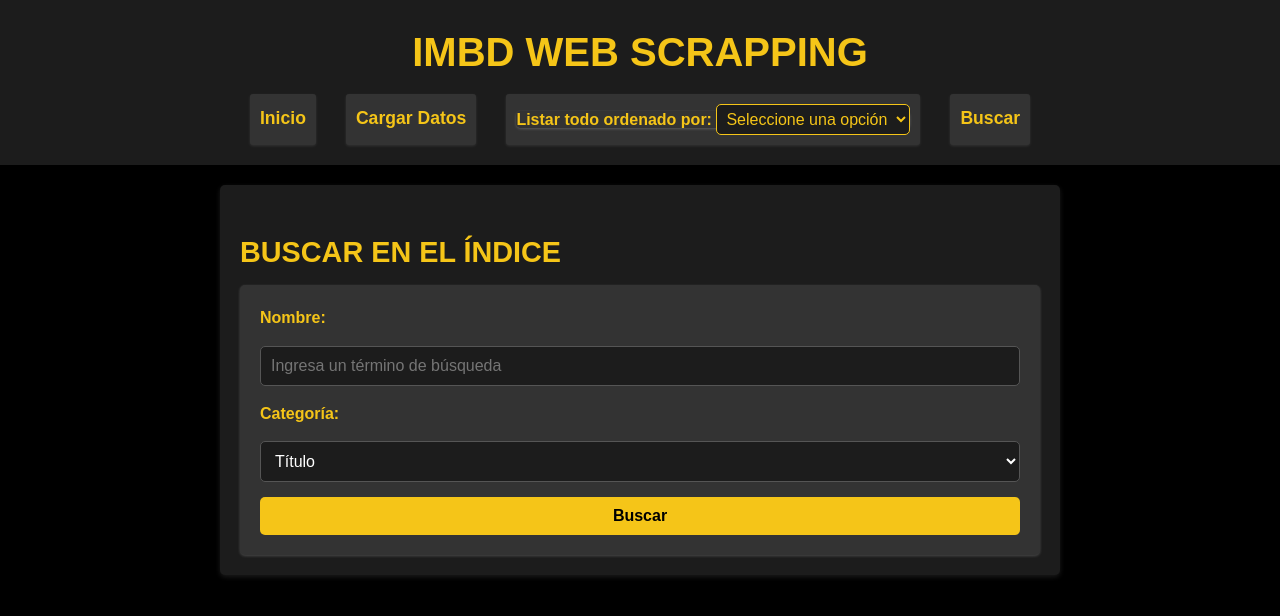
After one commit to JuaniniGC/IMBd_web_scrapping_app, a Django app: page /search/ in a window 1280 px wide. The commit adds this page. Shown: the top 616 px of the page. Run offline with Django 5.2, Linux system fonts and the light colour scheme.

Commit message:
feat: implement search function

```diff
--- a/IMBd_web_scrapping/IMBd_web_scrapping/urls.py
+++ b/IMBd_web_scrapping/IMBd_web_scrapping/urls.py
@@ -16,7 +16,7 @@
 """
 from django.contrib import admin
 from django.urls import path
-from home.views import home, load_data, order_by_rate, order_by_votes, order_by_duration, order_by_year, order_by_recommended_age, order_by_title
+from home.views import home, load_data, order_by_rate, order_by_votes, order_by_duration, order_by_year, order_by_recommended_age, order_by_title, search_results, search_page
 
 urlpatterns = [
     path('admin/', admin.site.urls),
@@ -27,5 +27,7 @@
     path("order_by_duration", order_by_duration, name="order_by_duration"),
     path("order_by_year", order_by_year, name="order_by_year"),
     path("order_by_recommended_age", order_by_recommended_age, name="order_by_recommended_age"),
-    path("order_by_title", order_by_title, name="order_by_title")
+    path("order_by_title", order_by_title, name="order_by_title"),
+    path('search/', search_page, name='search_page'),  # Página del formulario
+    path('search/results/', search_results, name='search_results'),
 ]
--- a/IMBd_web_scrapping/home/scraper_util.py
+++ b/IMBd_web_scrapping/home/scraper_util.py
@@ -53,9 +53,10 @@
     for movie in movies_list:
         title = remove_leading_number(movie.find('h3', class_='ipc-title__text').text)
         info_text = movie.find('div', class_='sc-300a8231-6 dBUjvq cli-title-metadata').text
-        year_text, duration_text, recommended_age = separate_info_text(info_text)
+        year_text, duration_text, recommended_age_text = separate_info_text(info_text)
         year = int(year_text)
         duration = parse_hours(duration_text)
+        recommended_age = parse_recommendation_age(recommended_age_text)
         rate = float(movie.find('span', class_='ipc-rating-star--rating').text)
         number_of_votes = parse_number_of_votes(movie.find('span', class_='ipc-rating-star--voteCount').text)
         data.append({
@@ -76,8 +77,6 @@
         )
     writer.commit()
     return data
-
-
 
 def parse_hours(duration_str):
     match = re.search(r'(?:(\d+)h)?\s*(?:(\d+)m)?', duration_str.strip())
@@ -124,3 +123,9 @@
 def remove_leading_number(text):
     result = re.sub(r'^\d+\.\s*', '', text)
     return result
+
+def parse_recommendation_age(text):
+    if text == 'A':
+        return "Todos los públicos"
+    else:
+        return text
--- a/IMBd_web_scrapping/home/templates/base.html
+++ b/IMBd_web_scrapping/home/templates/base.html
@@ -16,8 +16,8 @@
                 <li><a href="/load">Cargar Datos</a></li>
                 <!-- Menú desplegable -->
                 <li>
-                    <form id="menu-form" style="display: inline;">
-                        <label for="nav-select" style="color: #f5c518;">Ordenar por: </label>
+                    <form id="menu-form" style="display: inline; padding:0;">
+                        <label for="nav-select" style="color: #f5c518;">Listar todo ordenado por: </label>
                         <select id="nav-select" name="nav" onchange="navigateToPage()">
                             <option value="">Seleccione una opción</option>
                             <option value="/order_by_rate">Puntuación</option>
@@ -29,6 +29,7 @@
                         </select>
                     </form>
                 </li>
+                <li><a href="{% url 'search_page' %}">Buscar</a></li>
             </ul>
         </nav>
     </header>
--- /dev/null
+++ b/IMBd_web_scrapping/home/templates/search.html
@@ -0,0 +1,18 @@
+{% extends 'base.html' %}
+{% block content %}
+<h2>Buscar en el Índice</h2>
+
+<form action="{% url 'search_results' %}" method="get">
+    <label for="search-query">Nombre:</label>
+    <input type="text" id="search-query" name="query" placeholder="Ingresa un término de búsqueda" required>
+
+    <label for="search-field">Categoría:</label>
+    <select id="search-field" name="field" required>
+        <option value="title">Título</option>
+        <option value="year">Año</option>
+        <option value="recommended_age">Edad Recomendada</option>
+    </select>
+
+    <button type="submit">Buscar</button>
+</form>
+{% endblock %}
--- a/IMBd_web_scrapping/home/views.py
+++ b/IMBd_web_scrapping/home/views.py
@@ -1,6 +1,9 @@
 from django.shortcuts import render
 from .scraper_util import fetch_data
-from .whoosh_util import get_index, list_filtered_elements, list_all_elements_sorted, list_all_elements
+from .whoosh_util import get_index, list_filtered_elements, list_all_elements_sorted, list_all_elements, search_in_index
+from django.shortcuts import render
+from whoosh.index import open_dir
+
 
 def home(request):
     return render(request, 'home.html')
@@ -38,3 +41,30 @@
     index = get_index()
     data = list_all_elements_sorted(index, 'title')
     return render(request, 'load.html', {'movies': data, 'sorted': 'título'})
+
+def search_results(request):
+    """
+    Vista para procesar la búsqueda en el índice de Whoosh.
+    """
+    query = request.GET.get('query', '')  # Nombre ingresado
+    field = request.GET.get('field', '')  # Categoría seleccionada
+    results = []
+
+    if query and field:
+        try:
+            # Abre el índice
+            index_dir = "index"
+            index = open_dir(index_dir)
+
+            # Realiza la búsqueda
+            results = search_in_index(index, field, query)
+        except Exception as e:
+            print(f"Error durante la búsqueda: {e}")
+
+    return render(request, 'search_results.html', {'results': results, 'query': query, 'field': field})
+
+def search_page(request):
+    """
+    Vista para mostrar el formulario de búsqueda.
+    """
+    return render(request, 'search.html')
--- a/IMBd_web_scrapping/static/css/styles.css
+++ b/IMBd_web_scrapping/static/css/styles.css
@@ -117,3 +117,48 @@
 nav ul li select:hover {
     cursor: pointer;
 }
+
+
+/* Formulario de búsqueda */
+form {
+    display: flex;
+    flex-direction: column;
+    gap: 15px;
+    padding: 20px;
+    background: #333; /* Fondo oscuro */
+    border-radius: 5px;
+    box-shadow: 0 1px 3px rgba(255, 255, 255, 0.2);
+}
+
+/* Etiquetas */
+form label {
+    font-weight: bold;
+    color: #f5c518; /* Amarillo IMDb */
+}
+
+/* Campos de entrada */
+form input,
+form select {
+    padding: 10px;
+    font-size: 1rem;
+    border: 1px solid #555; /* Borde gris oscuro */
+    border-radius: 5px;
+    background-color: #1c1c1c; /* Fondo oscuro */
+    color: #fff; /* Texto en blanco */
+}
+
+/* Botón de envío */
+form button {
+    padding: 10px 20px;
+    font-size: 1rem;
+    font-weight: bold;
+    background-color: #f5c518; /* Amarillo IMDb */
+    color: #000; /* Texto negro */
+    border: none;
+    border-radius: 5px;
+    cursor: pointer;
+}
+
+form button:hover {
+    background-color: #e1b809; /* Amarillo más oscuro */
+}
```
Also changed, not shown: IMBd_web_scrapping/home/templates/search_results.html (added, +21 -0 lines), IMBd_web_scrapping/home/whoosh_util.py (+16 -0 lines).
